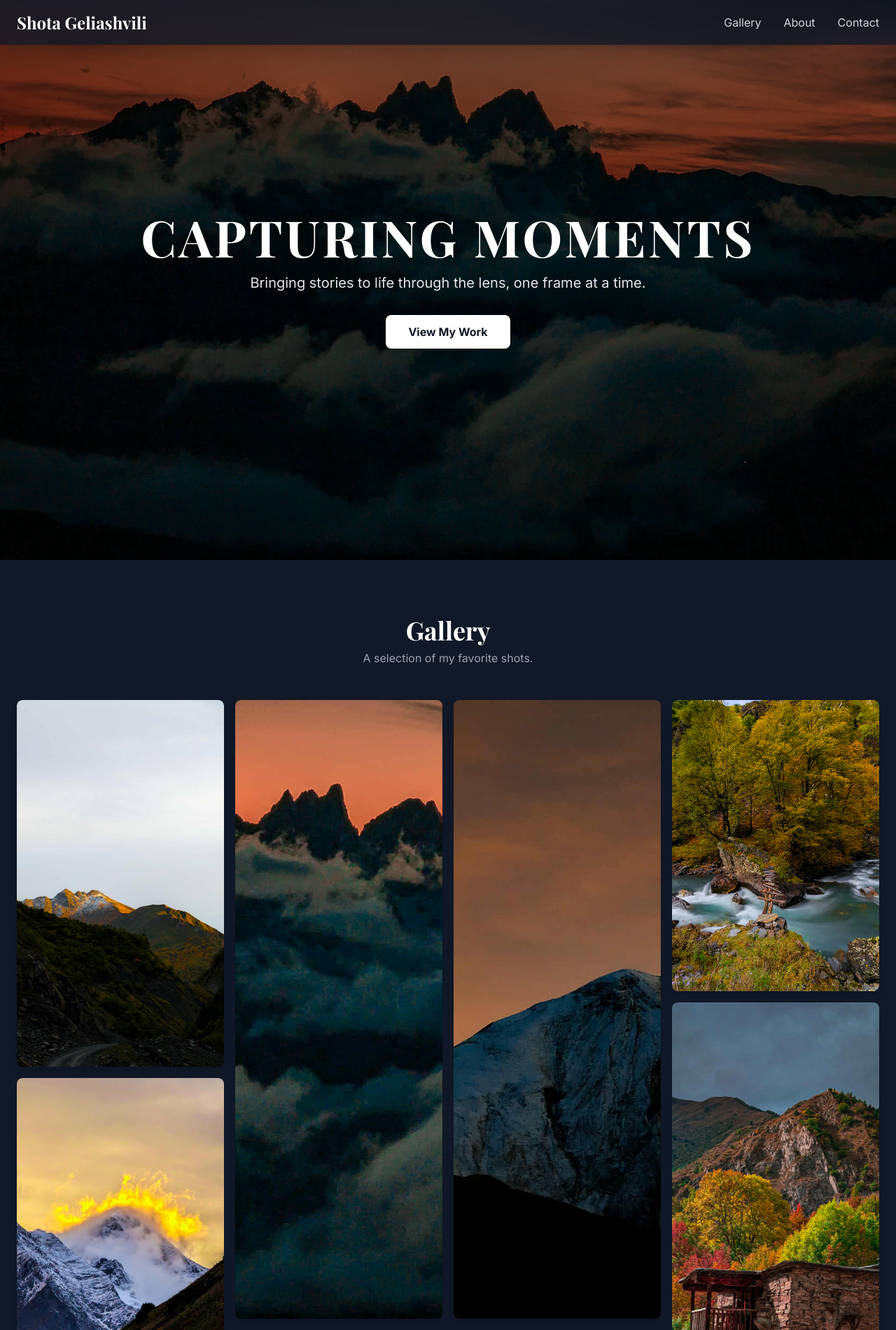
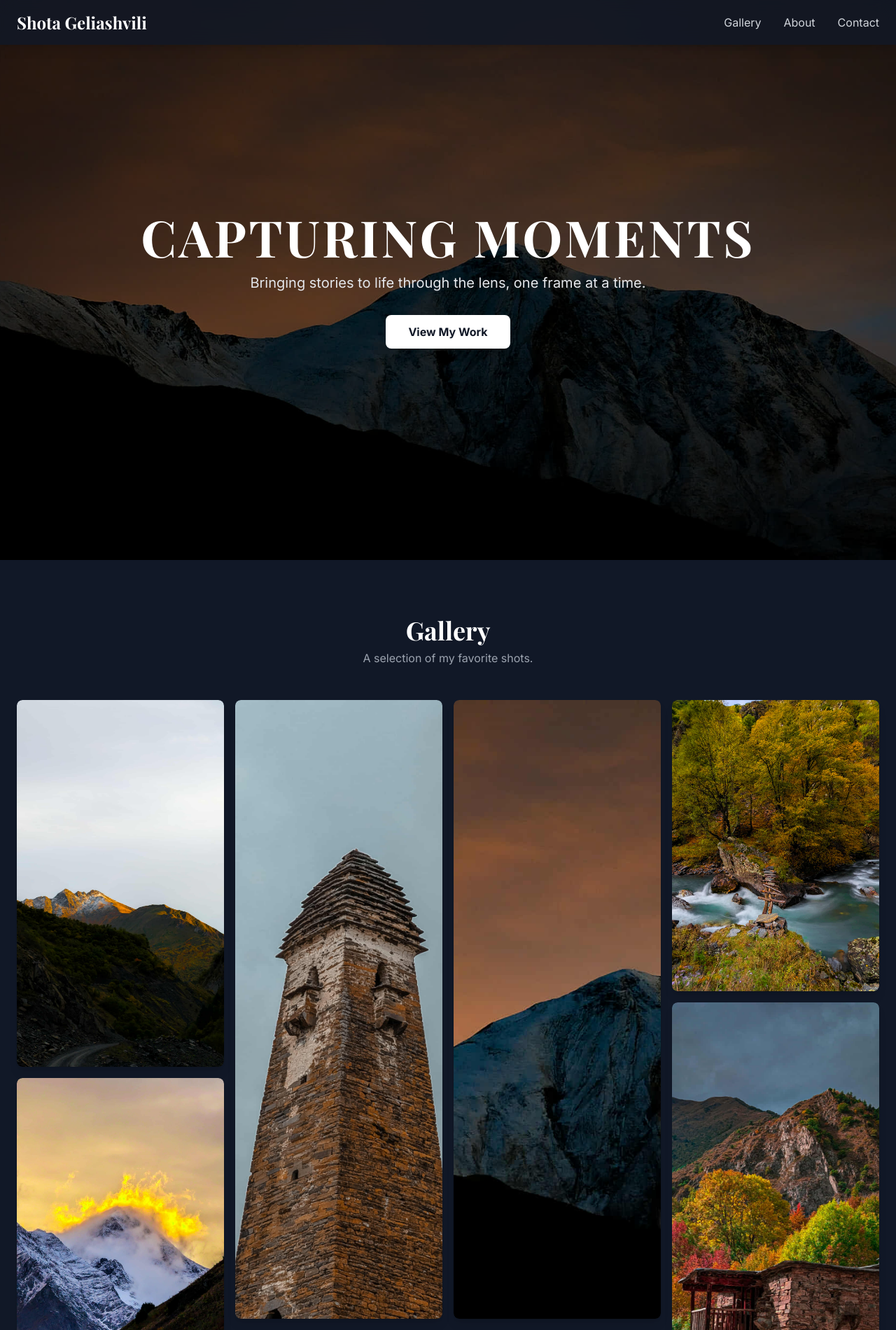
Before and after one commit to iosebi2899/Mokhetiale, a plain HTML site: page index.html in a window 1280 px wide. Shown: the top 1900 px of the page at 70% size. Drawn offline with nearby package versions, Linux system fonts and the light colour scheme.

```diff
--- a/index.html
+++ b/index.html
@@ -198,7 +198,7 @@
       >
         <div class="absolute inset-0 bg-black opacity-50 z-10"></div>
         <img
-          src="img/552182593_1383676373767999_2804570613549978288_n.jpg"
+          src="img/552994058_785817361078744_5436117412357859738_n.jpg"
           alt="Hero Image - Georgian Landscape"
           class="absolute inset-0 w-full h-full object-cover"
         />
@@ -252,7 +252,7 @@
             >
               <img
                 class="w-full h-full object-cover rounded-lg"
-                src="img/552182593_1383676373767999_2804570613549978288_n.jpg"
+                src="img/553244049_800224522418141_162280036977028835_n.jpg"
                 alt="Photography by Shota Geliashvili"
               />
               <div
@@ -460,7 +460,7 @@
 
             <!-- Image 14 - Portrait -->
             <div
-              class="masonry-item aspect-square gallery-item overflow-hidden rounded-lg shadow-lg relative cursor-pointer"
+              class="masonry-item aspect-portrait gallery-item overflow-hidden rounded-lg shadow-lg relative cursor-pointer"
             >
               <img
                 class="w-full h-full object-cover rounded-lg"
```
Also changed, not shown: img/553244049_800224522418141_162280036977028835_n.jpg (added).
